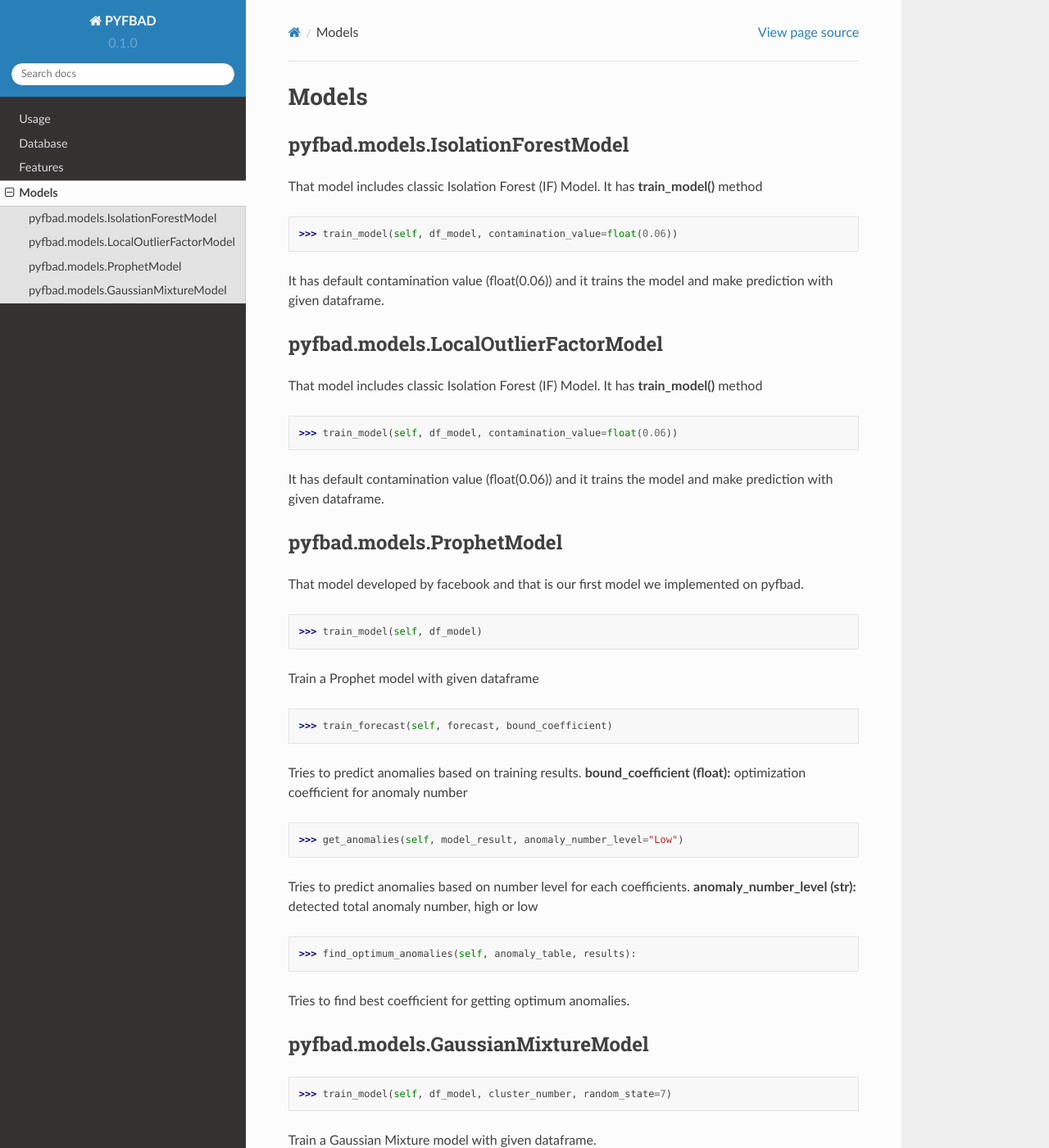
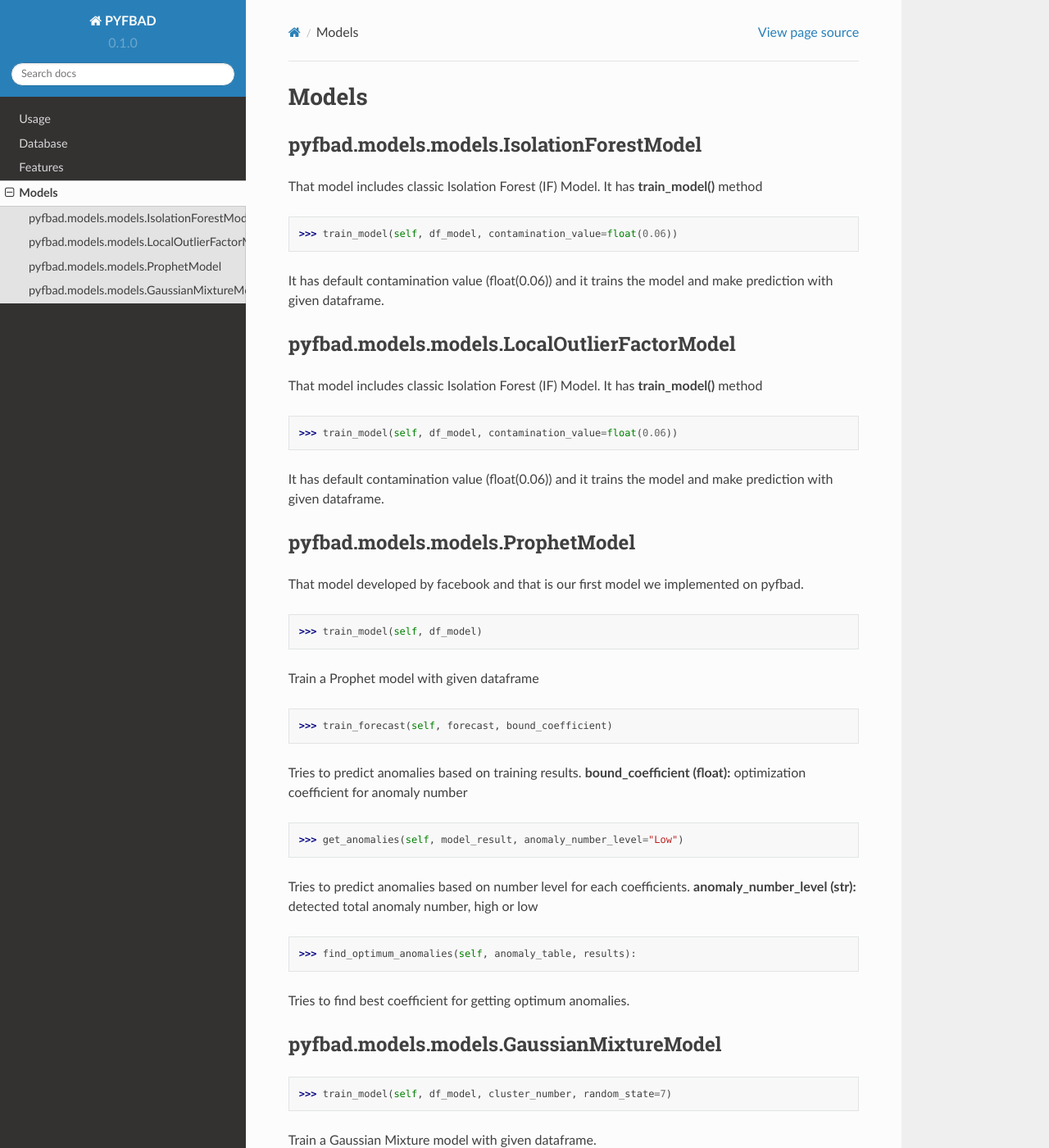
Before and after one commit to cankaya96/rtd-tutorial, a Sphinx documentation site: the page built from docs/source/models.rst, in a window 1280 px wide and 1400 px high. Shown: the whole window at 82% size. Built offline with Sphinx 7.4.7 and the Read the Docs theme 2.0.0, drawn with Linux system fonts in a browser that asks for light colours.

Commit message:
Update models.rst

```diff
--- a/docs/source/models.rst
+++ b/docs/source/models.rst
@@ -1,21 +1,21 @@
 Models
 =====
 
-pyfbad.models.IsolationForestModel
+pyfbad.models.models.IsolationForestModel
 ----------------------------------
 That model includes classic Isolation Forest (IF) Model. It has **train_model()** method
 
    >>> train_model(self, df_model, contamination_value=float(0.06))
 It has default contamination value (float(0.06)) and it trains the model and make prediction with given dataframe.
 
-pyfbad.models.LocalOutlierFactorModel
+pyfbad.models.models.LocalOutlierFactorModel
 --------------------------------------
 That model includes classic Isolation Forest (IF) Model. It has **train_model()** method
 
    >>> train_model(self, df_model, contamination_value=float(0.06))
 It has default contamination value (float(0.06)) and it trains the model and make prediction with given dataframe.
 
-pyfbad.models.ProphetModel
+pyfbad.models.models.ProphetModel
 ---------------------------
 That model developed by facebook and that is our first model we implemented on pyfbad.
 
@@ -33,7 +33,7 @@ Tries to predict anomalies based on number level for each coefficients.
    >>> find_optimum_anomalies(self, anomaly_table, results):
 Tries to find best coefficient for getting optimum anomalies.
 
-pyfbad.models.GaussianMixtureModel
+pyfbad.models.models.GaussianMixtureModel
 ----------------------------------
 
    >>> train_model(self, df_model, cluster_number, random_state=7)
```
